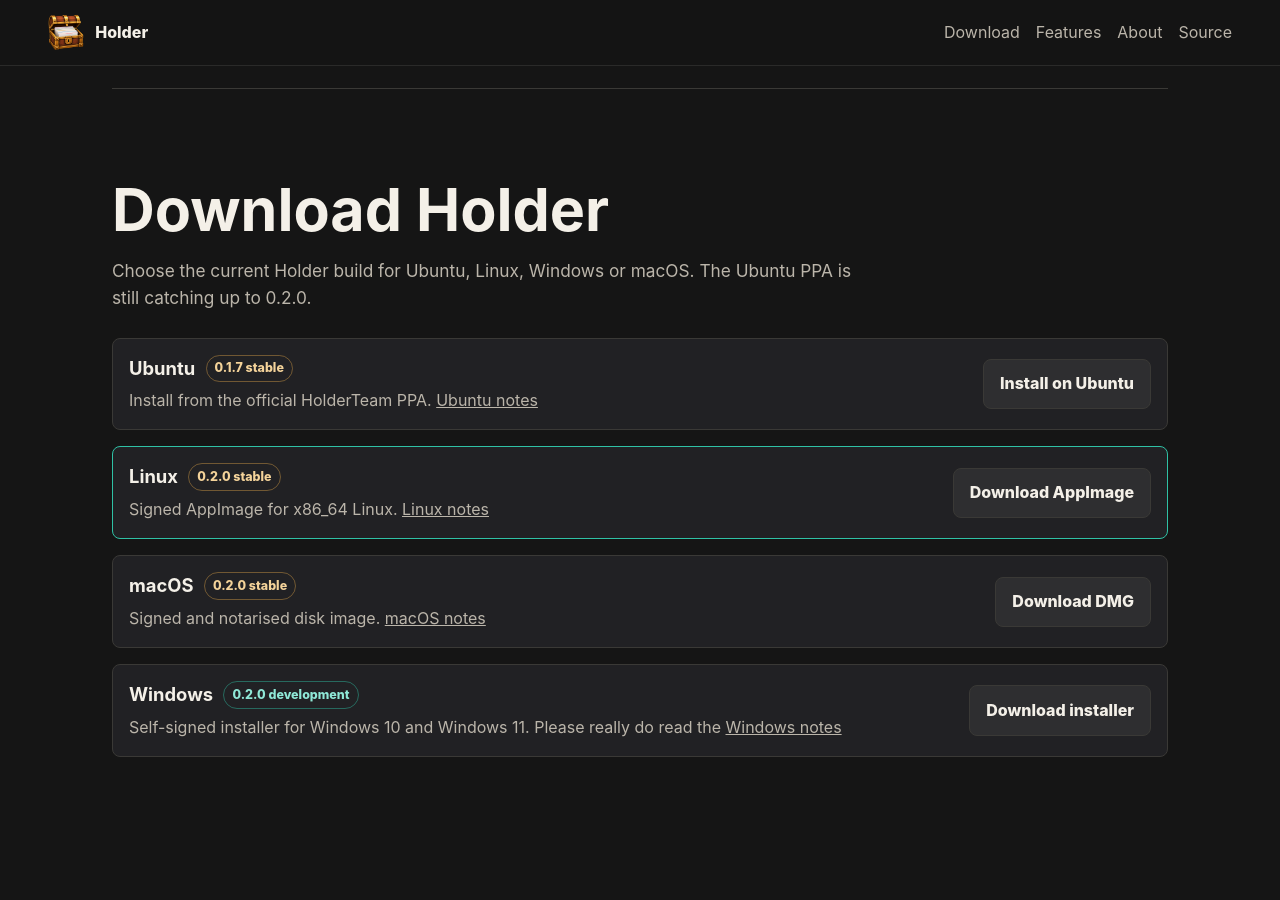
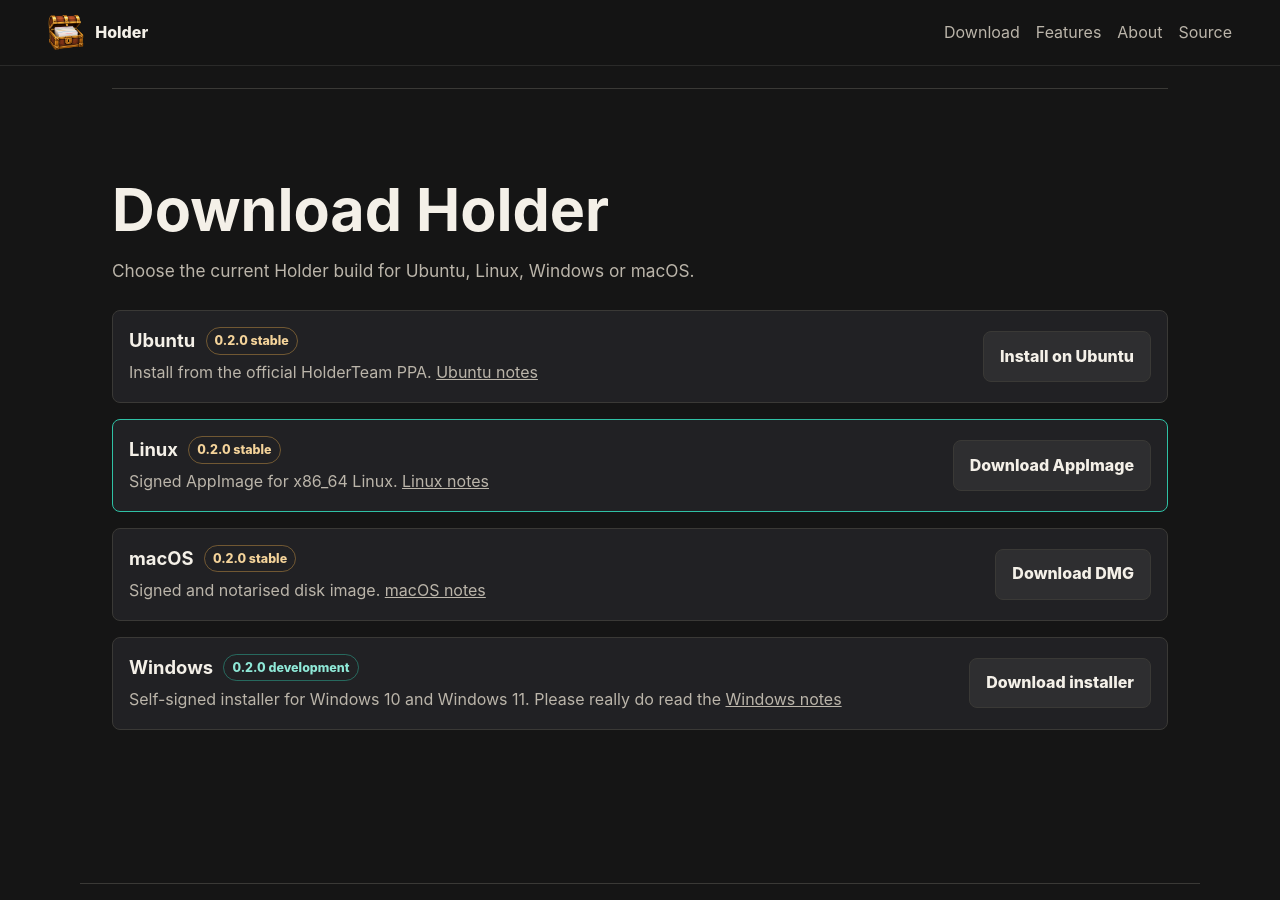
Before and after one commit to HolderTeam/holder-website, a Jekyll site: the page built from index.md, in a window 1280 px wide and 900 px high, scrolled down 730 px. Built offline with Jekyll 4.4.1, drawn with Linux system fonts in a browser that asks for light colours.

Commit message:
Update Ubuntu PPA references to Holder 0.2.0
The 0.2.0 PPA package has landed, so Ubuntu now matches macOS and
Linux at the same version instead of trailing at 0.1.7.

```diff
--- a/_data/downloads.yml
+++ b/_data/downloads.yml
@@ -3,12 +3,12 @@ release_page: https://github.com/HolderTeam/holder-release/releases/tag/holder-v
 platforms:
   ubuntu:
     label: Ubuntu
-    version: 0.1.7
+    version: 0.2.0
     channel: stable
     local: true
     url: /ubuntu/
     button_label: Install on Ubuntu
-    detail: Stable 0.1.7 release from the HolderTeam PPA.
+    detail: Stable 0.2.0 release from the HolderTeam PPA.
   linux:
     label: Linux
     version: 0.2.0
--- a/index.md
+++ b/index.md
@@ -29,7 +29,7 @@ title: Holder
 <section class="section" id="download">
   <div class="section-head">
     <h2>Download Holder</h2>
-    <p>Choose the current Holder build for Ubuntu, Linux, Windows or macOS. The Ubuntu PPA is still catching up to 0.2.0.</p>
+    <p>Choose the current Holder build for Ubuntu, Linux, Windows or macOS.</p>
   </div>
 
   <div class="platform-list">
@@ -37,7 +37,7 @@ title: Holder
       <div>
         <div class="platform-heading">
           <h3>Ubuntu</h3>
-          <span class="tag">0.1.7 stable</span>
+          <span class="tag">0.2.0 stable</span>
         </div>
         <p>Install from the official HolderTeam PPA. <a class="muted-link" href="{{ '/ubuntu/' | relative_url }}">Ubuntu notes</a></p>
       </div>
```
Also changed, not shown: linux.md (+1 -1 lines), ubuntu.md (+1 -1 lines).
